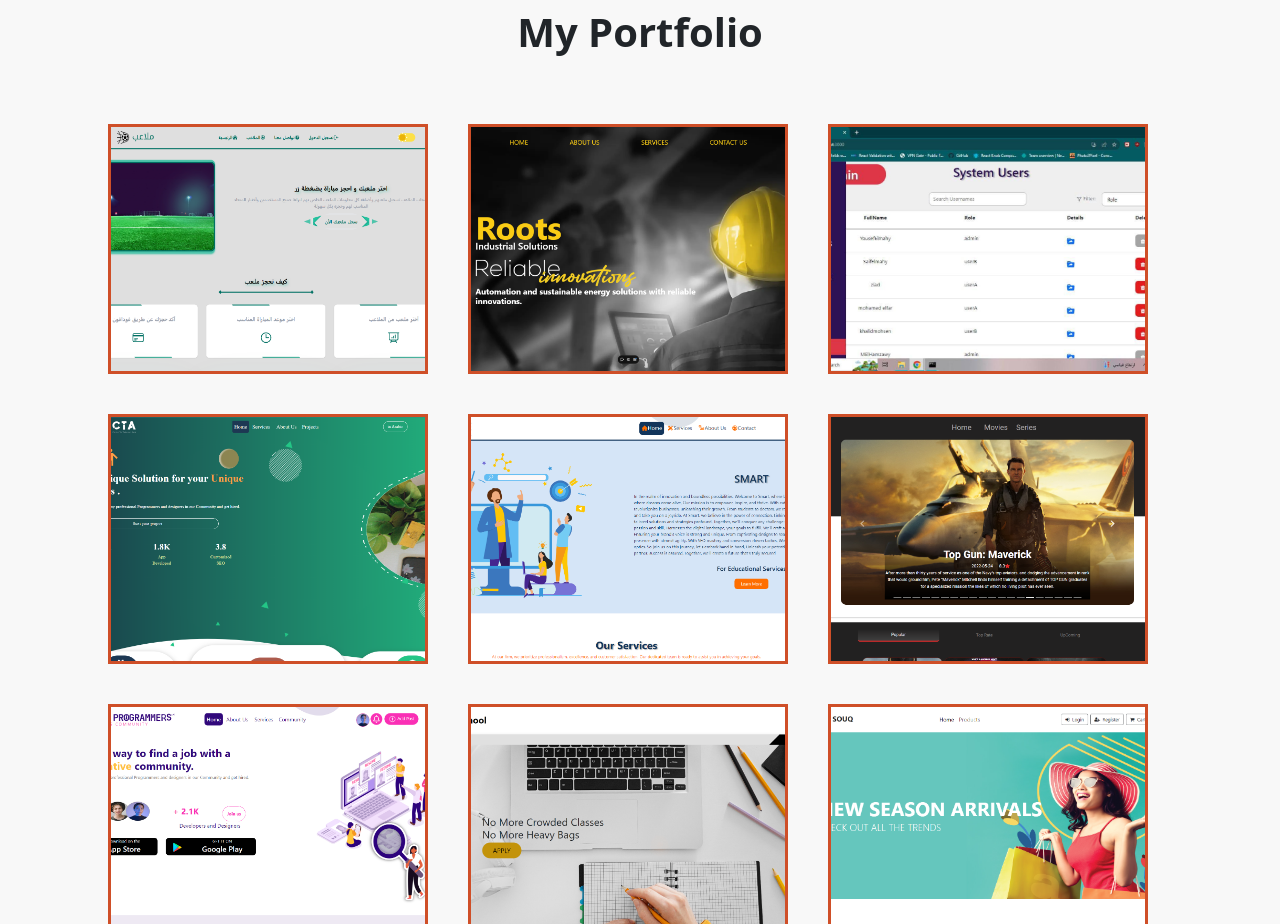
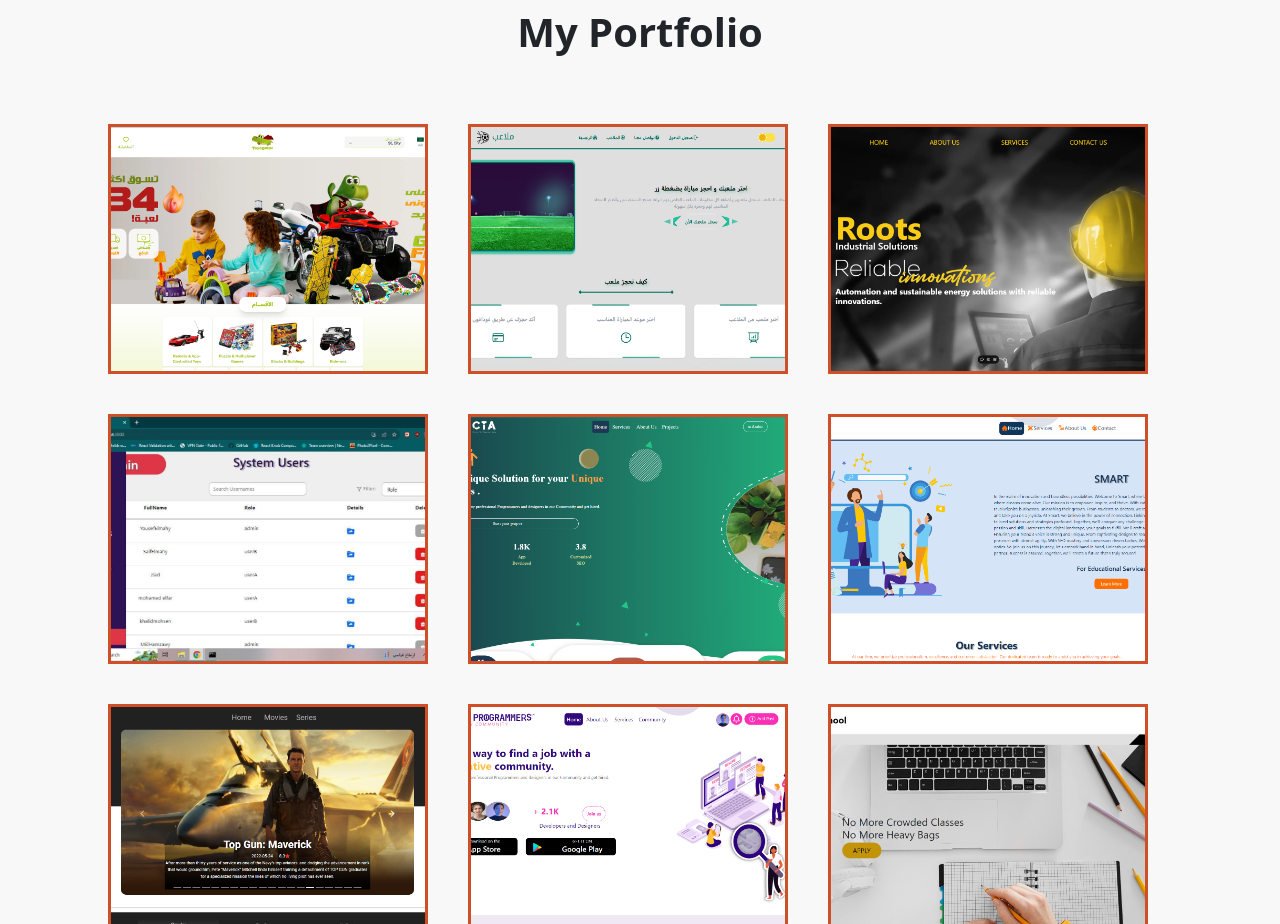
Before and after one commit to yousefelma7y/Portfolio, a React (Create React App) app: page / in a window 1280 px wide. Shown: the part 1880-2804 px from the top of the page. Built offline with nearby package versions, Linux system fonts and the light colour scheme.

Commit message:
add project

```diff
--- a/src/components/Portfolio/portfolio.css
+++ b/src/components/Portfolio/portfolio.css
@@ -29,6 +29,9 @@
 .Roots-proj {
   background: url("../../images/roots-industrial-solutions.png");
 }
+.Toyagator-proj {
+  background: url("../../images/toyagator.png");
+}
 
 .projects-name {
   font-weight: bold;
--- a/src/components/Portfolio/portfolio.js
+++ b/src/components/Portfolio/portfolio.js
@@ -35,35 +35,42 @@ const Portfolio = () => {
 
   const projects = [
     {
-      id: 1,
+      id: 10,
+      name: "Toyagator",
+      class: "projects Toyagator-proj col-md-3 col-sm-5 col-9",
+      website: "https://toyagator.com/",
+      // github: "https://github.com/yousefelma7y/Mla3b-APP",
+    },
+    {
+      id: 9,
       name: "FootBall Reservation",
       class: "projects FootBall-proj col-md-3 col-sm-5 col-9",
       website: "https://mla3b-egypt.vercel.app/",
       github: "https://github.com/yousefelma7y/Mla3b-APP",
     },
     {
-      id: 9,
+      id: 8,
       name: "Roots Industrial Solutions",
       class: "projects Roots-proj col-md-3 col-sm-5 col-9",
       website: "https://roots-industrial-solutions.vercel.app/",
       github: "https://github.com/yousefelma7y/roots-industrial-solutions",
     },
     {
-      id: 8,
+      id: 7,
       name: "Smart Edu Services",
       class: "projects Smart-proj col-md-3 col-sm-5 col-9",
       website: "/smart",
       github: "https://github.com/MohamedElHamzawy/task-based-system",
     },
     {
-      id: 2,
+      id: 6,
       name: "CTA Company Website",
       class: "projects cta-proj col-md-3 col-sm-5 col-9",
       website: "https://cta-programming.netlify.app/",
       github: "https://github.com/yousefelma7y/cta-project",
     },
     {
-      id: 3,
+      id: 5,
       name: "Freelansing Services",
       class: "projects Freelansing-proj col-md-3 col-sm-5 col-9",
       website: "https://freelance-services.netlify.app/",
@@ -77,21 +84,21 @@ const Portfolio = () => {
       github: "https://github.com/yousefelma7y/Movie-app",
     },
     {
-      id: 5,
+      id: 3,
       name: "The Programmers",
       class: "projects Programmers-proj col-md-3 col-sm-5 col-9",
       website: "https://the-programmers.netlify.app/",
       github: "https://github.com/yousefelma7y/programmers",
     },
     {
-      id: 6,
+      id: 2,
       name: "Smart School",
       class: "projects School-proj col-md-3 col-sm-5 col-9",
       website: "https://new-dawn-school.netlify.app/",
       github: "https://github.com/yousefelma7y/NewDawnSchool",
     },
     {
-      id: 7,
+      id: 1,
       name: "Ecommerce Souq",
       class: "projects Ecommerce-proj col-md-3 col-sm-5 col-9",
       website: "https://ecommerce-souq.netlify.app/",
```
Also changed, not shown: src/images/toyagator.png (added).
